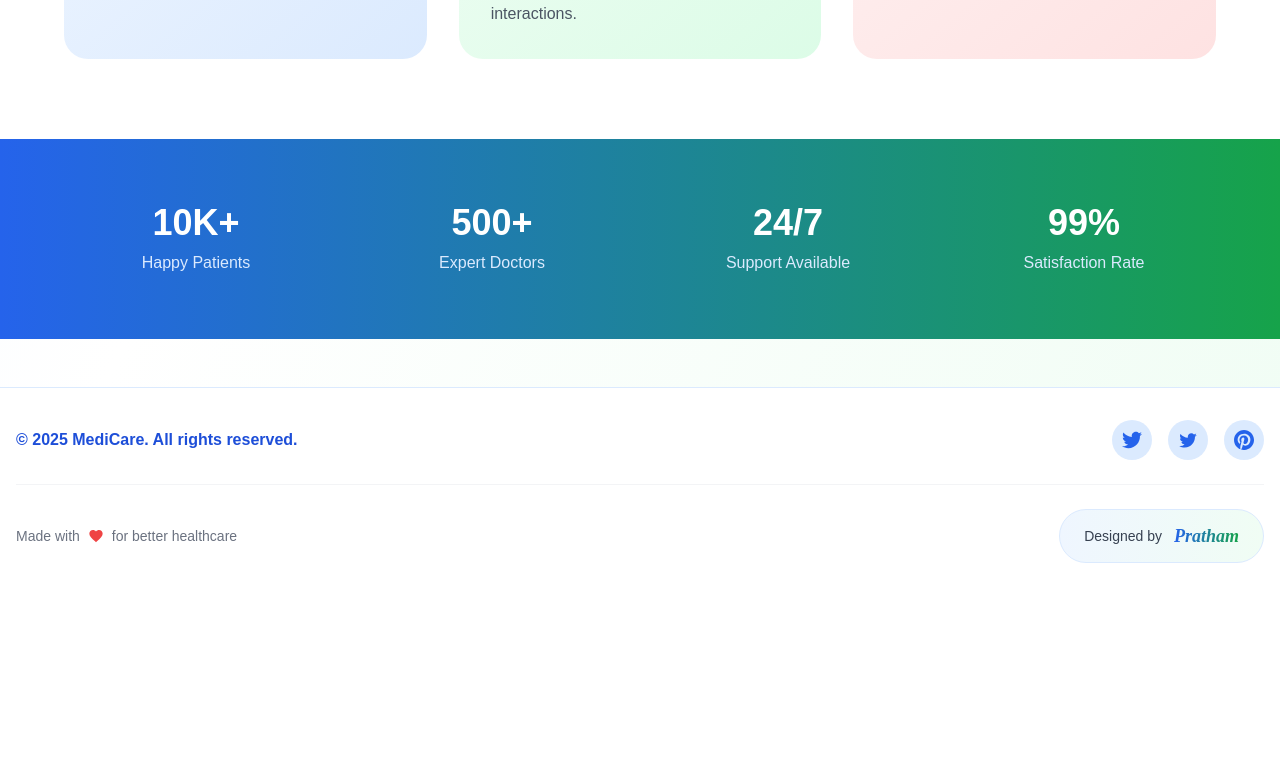
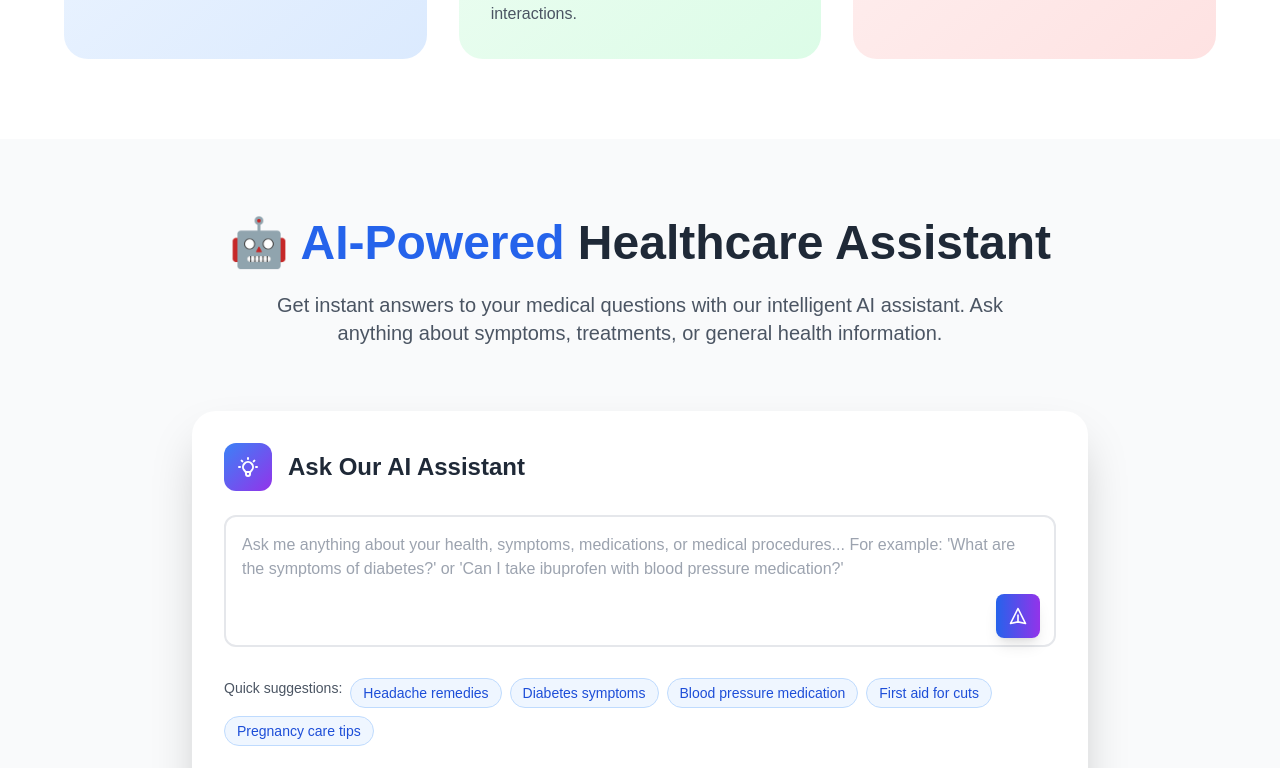
Before and after one commit to Pratham7227/MediCare, a Next.js app: page / in a window 1280 px wide. Shown: the part 2000-2768 px from the top of the page. Before the commit the page ends 2595 px from the top, so only its background shows below. Built offline with nearby package versions, Linux system fonts and the light colour scheme.

Commit message:
ai search

```diff
--- a/src/app/page.tsx
+++ b/src/app/page.tsx
@@ -218,6 +218,137 @@ export default function HomePage() {
               </div>
             </section>
 
+            {/* AI Search & FAQ Section */}
+            <section className="py-20 px-4 bg-gray-50">
+              <div className="max-w-6xl mx-auto">
+                <div className="text-center mb-16">
+                  <h2 className="text-4xl md:text-5xl font-bold text-gray-800 mb-6">
+                    🤖 <span className="text-blue-600">AI-Powered</span> Healthcare Assistant
+                  </h2>
+                  <p className="text-xl text-gray-600 max-w-3xl mx-auto">
+                    Get instant answers to your medical questions with our intelligent AI assistant. Ask anything about symptoms, treatments, or general health information.
+                  </p>
+                </div>
+
+                {/* AI Search Box */}
+                <div className="bg-white rounded-3xl shadow-2xl p-8 mb-16 max-w-4xl mx-auto">
+                  <div className="flex items-center gap-4 mb-6">
+                    <div className="w-12 h-12 bg-gradient-to-br from-blue-500 to-purple-600 rounded-xl flex items-center justify-center">
+                      <svg className="w-6 h-6 text-white" fill="none" stroke="currentColor" viewBox="0 0 24 24">
+                        <path strokeLinecap="round" strokeLinejoin="round" strokeWidth={2} d="M9.663 17h4.673M12 3v1m6.364 1.636l-.707.707M21 12h-1M4 12H3m3.343-5.657l-.707-.707m2.828 9.9a5 5 0 117.072 0l-.548.547A3.374 3.374 0 0014 18.469V19a2 2 0 11-4 0v-.531c0-.895-.356-1.754-.988-2.386l-.548-.547z" />
+                      </svg>
+                    </div>
+                    <h3 className="text-2xl font-bold text-gray-800">Ask Our AI Assistant</h3>
+                  </div>
+
+                  <div className="relative mb-6">
+                    <textarea
+                      placeholder="Ask me anything about your health, symptoms, medications, or medical procedures... For example: 'What are the symptoms of diabetes?' or 'Can I take ibuprofen with blood pressure medication?'"
+                      className="w-full p-4 border-2 border-gray-200 rounded-xl focus:outline-none focus:ring-2 focus:ring-blue-500 focus:border-transparent resize-none text-gray-700"
+                      rows={4}
+                    />
+                    <button className="absolute bottom-4 right-4 bg-gradient-to-r from-blue-600 to-purple-600 hover:from-blue-700 hover:to-purple-700 text-white p-3 rounded-lg transition-all duration-300 shadow-lg hover:shadow-xl">
+                      <svg className="w-5 h-5" fill="none" stroke="currentColor" viewBox="0 0 24 24">
+                        <path strokeLinecap="round" strokeLinejoin="round" strokeWidth={2} d="M12 19l9 2-9-18-9 18 9-2zm0 0v-8" />
+                      </svg>
+                    </button>
+                  </div>
+
+                  <div className="flex flex-wrap gap-2 mb-6">
+                    <span className="text-sm text-gray-600 font-medium">Quick suggestions:</span>
+                    {[
+                      "Headache remedies",
+                      "Diabetes symptoms",
+                      "Blood pressure medication",
+                      "First aid for cuts",
+                      "Pregnancy care tips"
+                    ].map((suggestion, index) => (
+                      <button
+                        key={index}
+                        className="bg-blue-50 hover:bg-blue-100 text-blue-700 px-3 py-1 rounded-full text-sm transition-colors border border-blue-200"
+                      >
+                        {suggestion}
+                      </button>
+                    ))}
+                  </div>
+
+                  <div className="bg-gradient-to-r from-yellow-50 to-orange-50 border border-yellow-200 rounded-lg p-4">
+                    <div className="flex items-start gap-3">
+                      <div className="text-yellow-600 mt-1">
+                        <svg className="w-5 h-5" fill="currentColor" viewBox="0 0 20 20">
+                          <path fillRule="evenodd" d="M8.257 3.099c.765-1.36 2.722-1.36 3.486 0l5.58 9.92c.75 1.334-.213 2.98-1.742 2.98H4.42c-1.53 0-2.493-1.646-1.743-2.98l5.58-9.92zM11 13a1 1 0 11-2 0 1 1 0 012 0zm-1-8a1 1 0 00-1 1v3a1 1 0 002 0V6a1 1 0 00-1-1z" clipRule="evenodd" />
+                        </svg>
+                      </div>
+                      <div>
+                        <p className="text-sm text-yellow-800 font-medium">Medical Disclaimer</p>
+                        <p className="text-xs text-yellow-700 mt-1">
+                          This AI assistant provides general health information only and should not replace professional medical advice. Always consult with qualified healthcare professionals for medical concerns.
+                        </p>
+                      </div>
+                    </div>
+                  </div>
+                </div>
+
+                {/* FAQ Section */}
+                <div className="max-w-4xl mx-auto">
+                  <div className="text-center mb-12">
+                    <h3 className="text-3xl font-bold text-gray-800 mb-4">Frequently Asked Questions</h3>
+                    <p className="text-lg text-gray-600">Get quick answers to common healthcare questions</p>
+                  </div>
+
+                  <div className="space-y-4">
+                    {[
+                      {
+                        question: "How do I book an appointment with a doctor?",
+                        answer: "You can book appointments through our platform by searching for doctors in your area, viewing their availability, and selecting a convenient time slot. You'll receive a confirmation email with appointment details and any preparation instructions."
+                      },
+                      {
+                        question: "Is my medical information secure on MediCare?",
+                        answer: "Yes, absolutely. We use industry-standard encryption and comply with HIPAA regulations to ensure your medical information is completely secure. Your data is never shared without your explicit consent and is stored on secure, encrypted servers."
+                      },
+                      {
+                        question: "Can I get prescription refills through the platform?",
+                        answer: "Yes, you can request prescription refills from your healthcare provider through our secure messaging system. Your doctor will review the request and send the prescription directly to your preferred pharmacy."
+                      },
+                      {
+                        question: "What should I do in a medical emergency?",
+                        answer: "For immediate medical emergencies, always call 911 first. Our emergency feature can help you find the nearest hospital and provide your medical information to first responders. Use our emergency button for quick access to your medical ID card."
+                      },
+                      {
+                        question: "How accurate is the drug information provided?",
+                        answer: "Our drug database is sourced from FDA-approved information and is regularly updated by medical professionals. However, always consult with your pharmacist or doctor before taking any new medications or if you have concerns about drug interactions."
+                      },
+                      {
+                        question: "Can I use MediCare without insurance?",
+                        answer: "Yes, MediCare can be used regardless of your insurance status. Many doctors on our platform offer self-pay options, and we provide transparent pricing for consultations and services. You can also use our platform to find community health centers and free clinics."
+                      }
+                    ].map((faq, index) => (
+                      <div key={index} className="bg-white rounded-xl shadow-md overflow-hidden">
+                        <div className="p-6">
+                          <button className="w-full text-left flex items-center justify-between group">
+                            <h4 className="text-lg font-semibold text-gray-800 pr-4">{faq.question}</h4>
+                            <svg className="w-5 h-5 text-gray-500 group-hover:text-blue-600 transition-colors" fill="none" stroke="currentColor" viewBox="0 0 24 24">
+                              <path strokeLinecap="round" strokeLinejoin="round" strokeWidth={2} d="M19 9l-7 7-7-7" />
+                            </svg>
+                          </button>
+                          <div className="mt-4 text-gray-600 leading-relaxed">
+                            {faq.answer}
+                          </div>
+                        </div>
+                      </div>
+                    ))}
+                  </div>
+
+                  <div className="text-center mt-12">
+                    <p className="text-gray-600 mb-4">Still have questions?</p>
+                    <button className="bg-gradient-to-r from-blue-600 to-green-600 hover:from-blue-700 hover:to-green-700 text-white px-8 py-3 rounded-xl font-medium shadow-lg hover:shadow-xl transition-all duration-300">
+                      Contact Our Support Team
+                    </button>
+                  </div>
+                </div>
+              </div>
+            </section>
+
             {/* Stats Section */}
             <section className="py-16 px-4 bg-gradient-to-r from-blue-600 to-green-600">
               <div className="max-w-6xl mx-auto">
```
